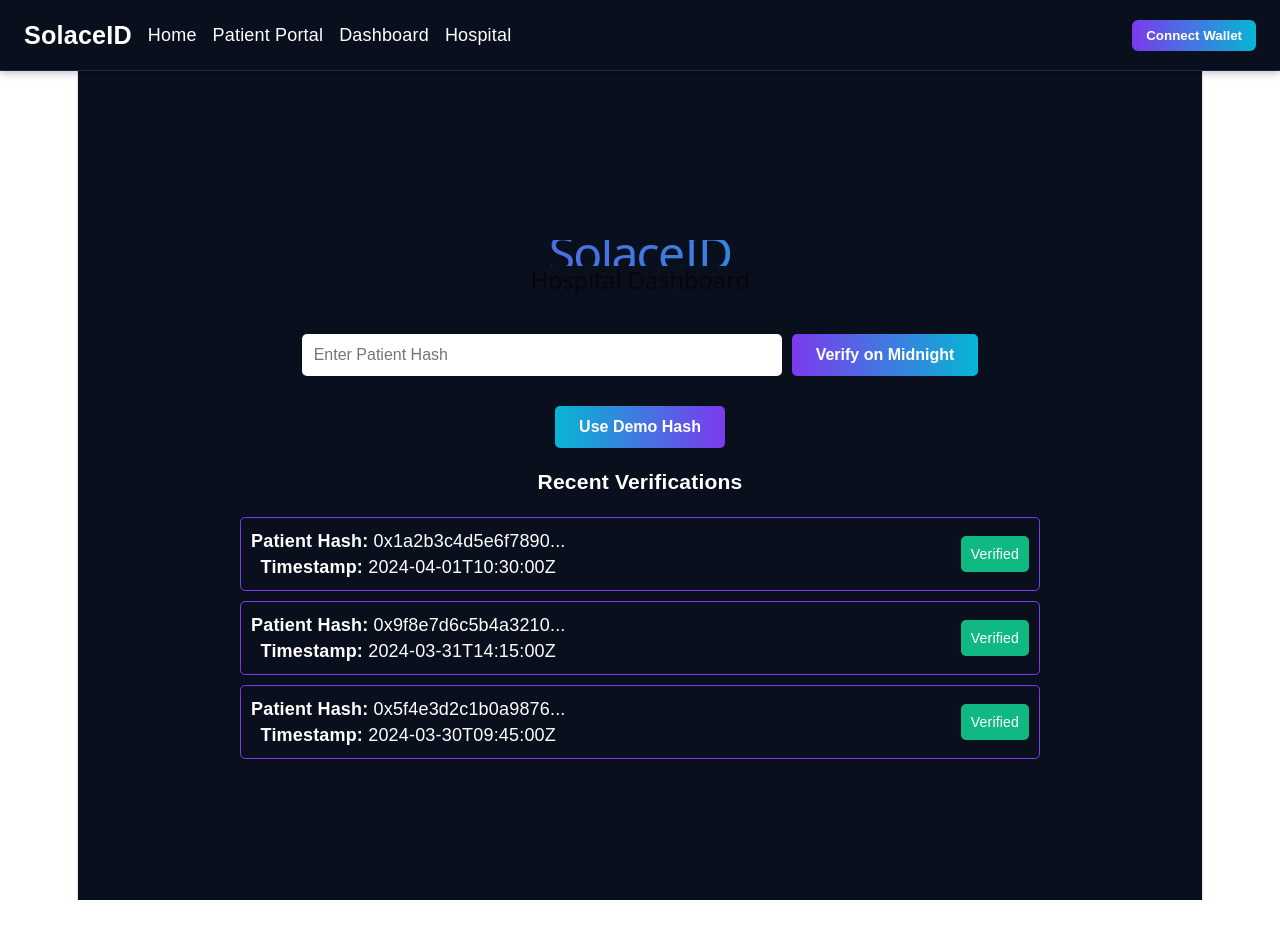
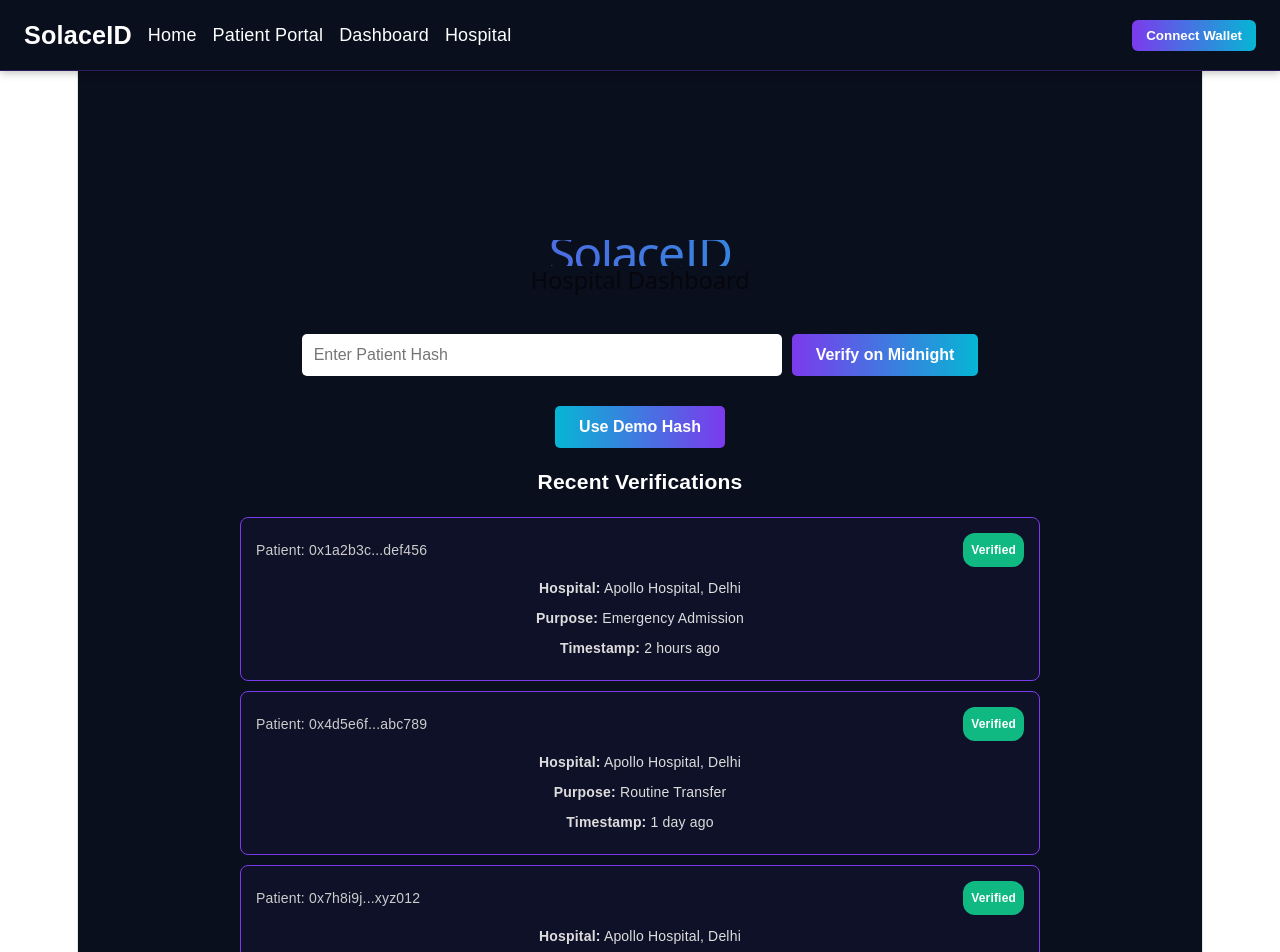
Before and after one commit to dakshdrall/SolaceID, a React (Vite) app in the folder solaceid/: page /hospital in a window 1280 px wide. Shown: the top 952 px of the page. Before the commit the page ends 900 px from the top, so only its background shows below. Built offline with nearby package versions, Linux system fonts and the light colour scheme.

Commit message:
feat: hospital recent verifications, trusted partners, privacy score

```diff
--- a/solaceid/src/pages/HospitalDashboard.tsx
+++ b/solaceid/src/pages/HospitalDashboard.tsx
@@ -100,26 +100,38 @@ function HospitalDashboard() {
         <div style={{ marginBottom: '30px' }}>
           <h3>Recent Verifications</h3>
           <div style={{ display: 'flex', flexDirection: 'column', gap: '10px' }}>
-            <div style={{ padding: '10px', border: '1px solid #7c3aed', borderRadius: '5px', display: 'flex', justifyContent: 'space-between', alignItems: 'center' }}>
-              <div>
-                <p><strong>Patient Hash:</strong> 0x1a2b3c4d5e6f7890...</p>
-                <p><strong>Timestamp:</strong> 2024-04-01T10:30:00Z</p>
+            <div style={{ padding: '15px', border: '1px solid #7c3aed', borderRadius: '8px', background: 'rgba(124, 58, 237, 0.05)' }}>
+              <div style={{ display: 'flex', justifyContent: 'space-between', alignItems: 'center', marginBottom: '8px' }}>
+                <span style={{ fontSize: '14px', color: '#ccc' }}>Patient: 0x1a2b3c...def456</span>
+                <span style={{ backgroundColor: '#10b981', color: 'white', padding: '4px 8px', borderRadius: '12px', fontSize: '12px', fontWeight: 'bold' }}>Verified</span>
               </div>
-              <span style={{ backgroundColor: '#10b981', color: 'white', padding: '5px 10px', borderRadius: '5px', fontSize: '14px' }}>Verified</span>
+              <div style={{ fontSize: '14px', color: '#ddd' }}>
+                <p style={{ margin: '4px 0' }}><strong>Hospital:</strong> Apollo Hospital, Delhi</p>
+                <p style={{ margin: '4px 0' }}><strong>Purpose:</strong> Emergency Admission</p>
+                <p style={{ margin: '4px 0' }}><strong>Timestamp:</strong> 2 hours ago</p>
+              </div>
             </div>
-            <div style={{ padding: '10px', border: '1px solid #7c3aed', borderRadius: '5px', display: 'flex', justifyContent: 'space-between', alignItems: 'center' }}>
-              <div>
-                <p><strong>Patient Hash:</strong> 0x9f8e7d6c5b4a3210...</p>
-                <p><strong>Timestamp:</strong> 2024-03-31T14:15:00Z</p>
+            <div style={{ padding: '15px', border: '1px solid #7c3aed', borderRadius: '8px', background: 'rgba(124, 58, 237, 0.05)' }}>
+              <div style={{ display: 'flex', justifyContent: 'space-between', alignItems: 'center', marginBottom: '8px' }}>
+                <span style={{ fontSize: '14px', color: '#ccc' }}>Patient: 0x4d5e6f...abc789</span>
+                <span style={{ backgroundColor: '#10b981', color: 'white', padding: '4px 8px', borderRadius: '12px', fontSize: '12px', fontWeight: 'bold' }}>Verified</span>
               </div>
-              <span style={{ backgroundColor: '#10b981', color: 'white', padding: '5px 10px', borderRadius: '5px', fontSize: '14px' }}>Verified</span>
+              <div style={{ fontSize: '14px', color: '#ddd' }}>
+                <p style={{ margin: '4px 0' }}><strong>Hospital:</strong> Apollo Hospital, Delhi</p>
+                <p style={{ margin: '4px 0' }}><strong>Purpose:</strong> Routine Transfer</p>
+                <p style={{ margin: '4px 0' }}><strong>Timestamp:</strong> 1 day ago</p>
+              </div>
             </div>
-            <div style={{ padding: '10px', border: '1px solid #7c3aed', borderRadius: '5px', display: 'flex', justifyContent: 'space-between', alignItems: 'center' }}>
-              <div>
-                <p><strong>Patient Hash:</strong> 0x5f4e3d2c1b0a9876...</p>
-                <p><strong>Timestamp:</strong> 2024-03-30T09:45:00Z</p>
+            <div style={{ padding: '15px', border: '1px solid #7c3aed', borderRadius: '8px', background: 'rgba(124, 58, 237, 0.05)' }}>
+              <div style={{ display: 'flex', justifyContent: 'space-between', alignItems: 'center', marginBottom: '8px' }}>
+                <span style={{ fontSize: '14px', color: '#ccc' }}>Patient: 0x7h8i9j...xyz012</span>
+                <span style={{ backgroundColor: '#10b981', color: 'white', padding: '4px 8px', borderRadius: '12px', fontSize: '12px', fontWeight: 'bold' }}>Verified</span>
               </div>
-              <span style={{ backgroundColor: '#10b981', color: 'white', padding: '5px 10px', borderRadius: '5px', fontSize: '14px' }}>Verified</span>
+              <div style={{ fontSize: '14px', color: '#ddd' }}>
+                <p style={{ margin: '4px 0' }}><strong>Hospital:</strong> Apollo Hospital, Delhi</p>
+                <p style={{ margin: '4px 0' }}><strong>Purpose:</strong> Specialist Referral</p>
+                <p style={{ margin: '4px 0' }}><strong>Timestamp:</strong> 3 days ago</p>
+              </div>
             </div>
           </div>
         </div>
--- a/solaceid/src/pages/LandingPage.tsx
+++ b/solaceid/src/pages/LandingPage.tsx
@@ -86,6 +86,28 @@ function LandingPage() {
         </div>
       </section>
 
+      <section style={{ padding: '60px 1rem', textAlign: 'center' }}>
+        <h2 style={{ fontSize: '2.5rem', marginBottom: '40px' }}>Trusted by Leading Hospitals</h2>
+        <div style={{ display: 'flex', justifyContent: 'center', gap: '30px', flexWrap: 'wrap' }}>
+          <div style={{ backgroundColor: '#1a1f2e', padding: '30px', borderRadius: '12px', border: '1px solid #7c3aed', width: '220px', textAlign: 'center' }}>
+            <h3 style={{ color: 'white', margin: '0 0 10px 0', fontSize: '18px' }}>Apollo Hospitals</h3>
+            <p style={{ color: '#ccc', margin: '0', fontSize: '14px' }}>Partner Hospital</p>
+          </div>
+          <div style={{ backgroundColor: '#1a1f2e', padding: '30px', borderRadius: '12px', border: '1px solid #7c3aed', width: '220px', textAlign: 'center' }}>
+            <h3 style={{ color: 'white', margin: '0 0 10px 0', fontSize: '18px' }}>AIIMS Delhi</h3>
+            <p style={{ color: '#ccc', margin: '0', fontSize: '14px' }}>Partner Hospital</p>
+          </div>
+          <div style={{ backgroundColor: '#1a1f2e', padding: '30px', borderRadius: '12px', border: '1px solid #7c3aed', width: '220px', textAlign: 'center' }}>
+            <h3 style={{ color: 'white', margin: '0 0 10px 0', fontSize: '18px' }}>Fortis Healthcare</h3>
+            <p style={{ color: '#ccc', margin: '0', fontSize: '14px' }}>Partner Hospital</p>
+          </div>
+          <div style={{ backgroundColor: '#1a1f2e', padding: '30px', borderRadius: '12px', border: '1px solid #7c3aed', width: '220px', textAlign: 'center' }}>
+            <h3 style={{ color: 'white', margin: '0 0 10px 0', fontSize: '18px' }}>Max Hospital</h3>
+            <p style={{ color: '#ccc', margin: '0', fontSize: '14px' }}>Partner Hospital</p>
+          </div>
+        </div>
+      </section>
+
       <section style={{ padding: '40px 1rem', textAlign: 'center' }}>
         <div style={{ display: 'flex', justifyContent: 'center', flexWrap: 'wrap', gap: '20px', maxWidth: '1000px', margin: '0 auto', width: '100%' }}>
           <div style={cardStyle}>
--- a/solaceid/src/pages/PatientDashboard.tsx
+++ b/solaceid/src/pages/PatientDashboard.tsx
@@ -66,6 +66,23 @@ function PatientDashboard() {
             <h3 style={{ margin: '0 0 10px', color: '#7c3aed' }}>Hospitals Accessed</h3>
             <div style={{ fontSize: '2rem', fontWeight: 'bold' }}>{uniqueHospitals}</div>
           </div>
+          <div style={{ background: '#11182e', border: '1px solid #444a70', boxShadow: '0 0 20px rgba(124, 58, 237, 0.15)', borderRadius: '10px', padding: '20px', flex: '1 1 220px', textAlign: 'center' }}>
+            <h3 style={{ margin: '0 0 15px', color: '#7c3aed' }}>Privacy Score</h3>
+            <div style={{ position: 'relative', width: '80px', height: '80px', margin: '0 auto 10px' }}>
+              <svg width="80" height="80" style={{ transform: 'rotate(-90deg)' }}>
+                <circle cx="40" cy="40" r="35" stroke="#333" strokeWidth="6" fill="none" />
+                <circle cx="40" cy="40" r="35" stroke="url(#privacyGradient)" strokeWidth="6" fill="none" strokeDasharray="219.91" strokeDashoffset="0" strokeLinecap="round" />
+              </svg>
+              <div style={{ position: 'absolute', top: '50%', left: '50%', transform: 'translate(-50%, -50%)', fontSize: '18px', fontWeight: 'bold', color: '#7c3aed' }}>100%</div>
+              <defs>
+                <linearGradient id="privacyGradient" x1="0%" y1="0%" x2="100%" y2="100%">
+                  <stop offset="0%" style={{ stopColor: '#7c3aed' }} />
+                  <stop offset="100%" style={{ stopColor: '#06b6d4' }} />
+                </linearGradient>
+              </defs>
+            </div>
+            <p style={{ margin: '0', fontSize: '14px', color: '#ccc' }}>Your Privacy Score</p>
+          </div>
         </div>
 
         <button onClick={() => window.location.assign('/consent')} style={{ marginBottom: '24px', background: 'linear-gradient(to right, #7c3aed, #06b6d4)', border: 'none', color: 'white', padding: '10px 18px', borderRadius: '8px', cursor: 'pointer' }}>
```
